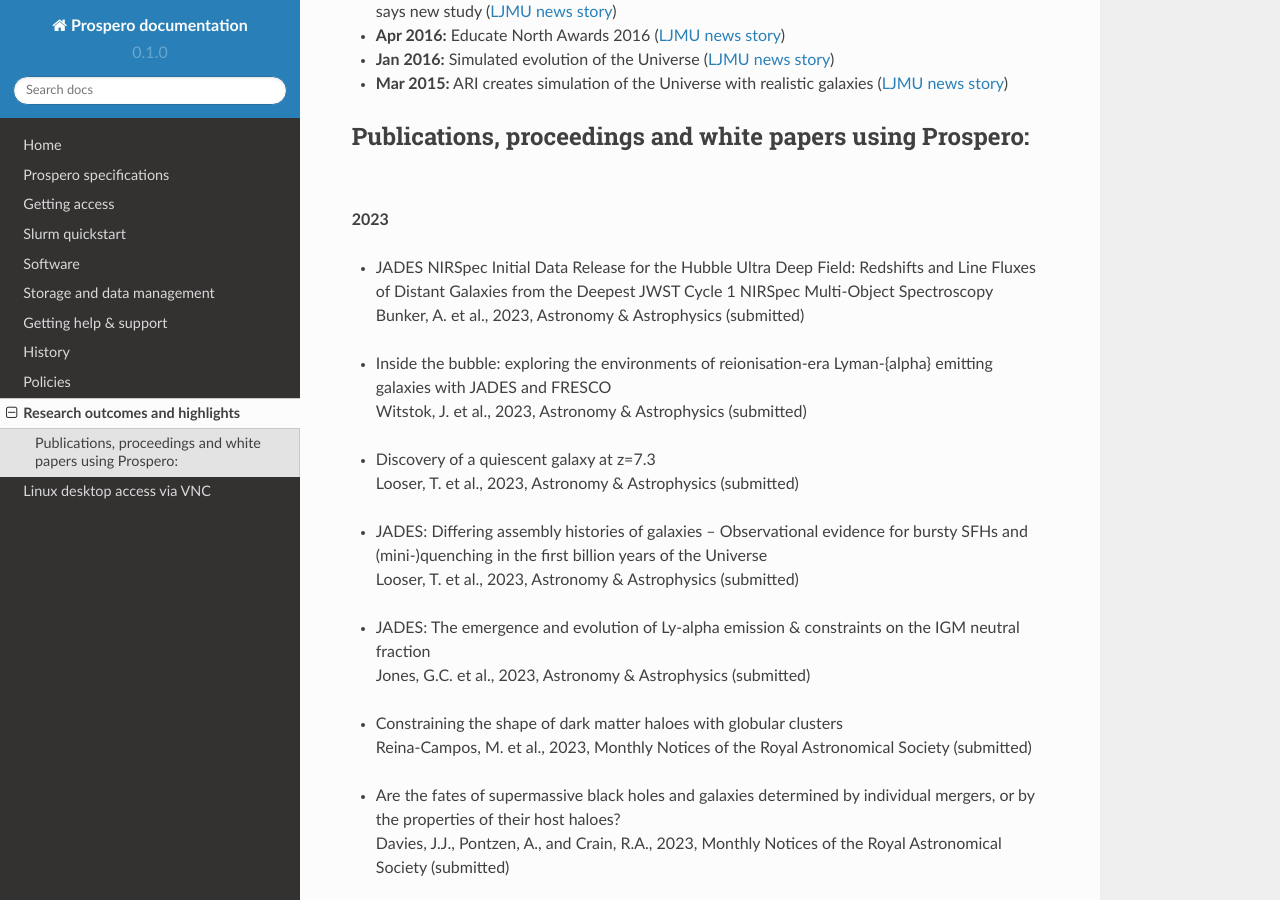
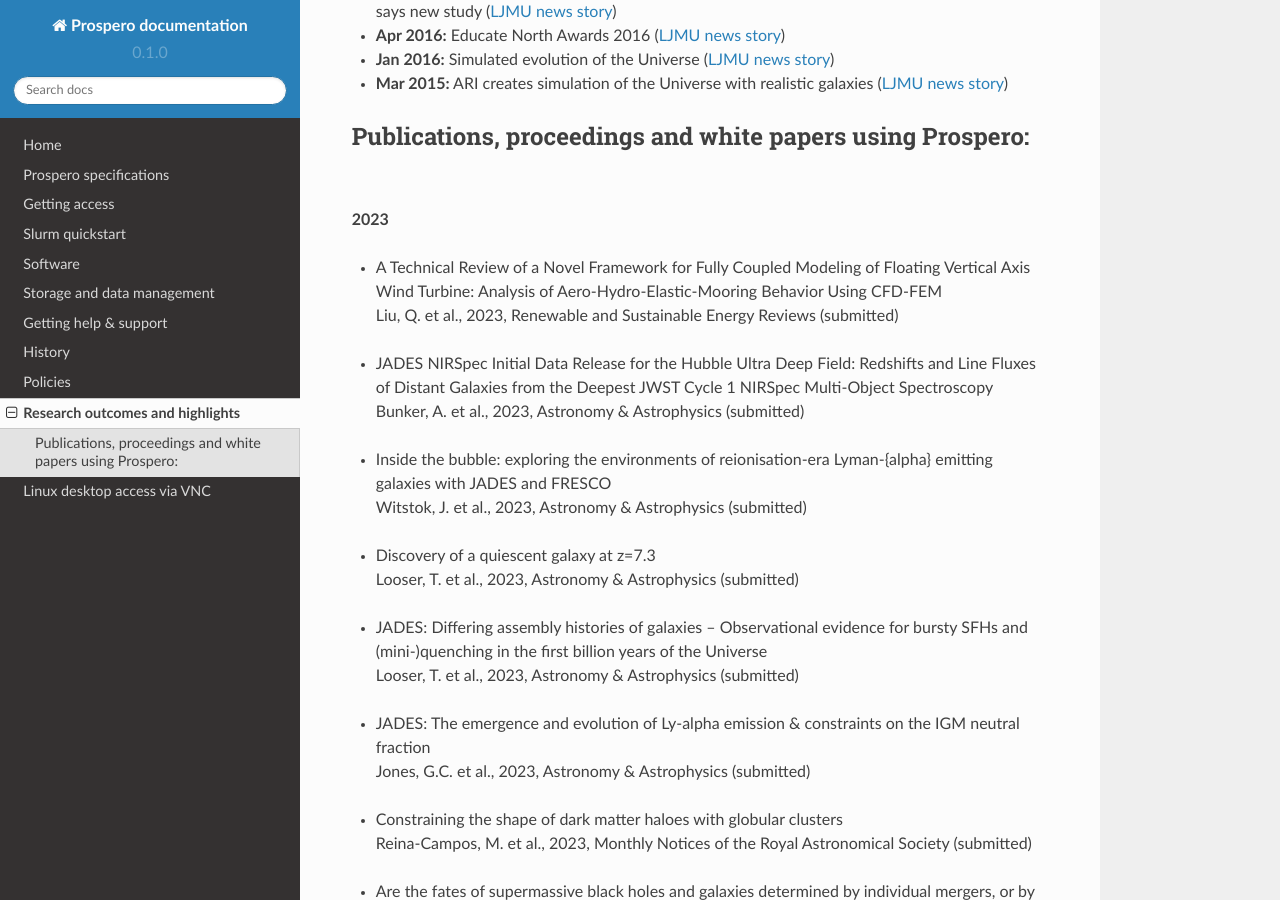
Before and after one commit to astrcrai/prospero-docs, a Sphinx documentation site: the page built from docs/source/highlights.rst, in a window 1280 px wide and 900 px high, scrolled down 424 px. Built offline with Sphinx 7.4.7 and the Read the Docs theme 2.0.0, drawn with Linux system fonts in a browser that asks for light colours.

Commit message:
Update highlights.rst

```diff
--- a/docs/source/highlights.rst
+++ b/docs/source/highlights.rst
@@ -17,6 +17,9 @@ Publications, proceedings and white papers using Prospero:
 ---------
 
 **2023**
+
+* | A Technical Review of a Novel Framework for Fully Coupled Modeling of Floating Vertical Axis Wind Turbine: Analysis of Aero-Hydro-Elastic-Mooring Behavior Using CFD-FEM
+  | Liu, Q. et al., 2023, Renewable and Sustainable Energy Reviews (submitted)
 
 * | JADES NIRSpec Initial Data Release for the Hubble Ultra Deep Field: Redshifts and Line Fluxes of Distant Galaxies from the Deepest JWST Cycle 1 NIRSpec Multi-Object Spectroscopy
   | Bunker, A. et al., 2023, Astronomy & Astrophysics (submitted)
```
